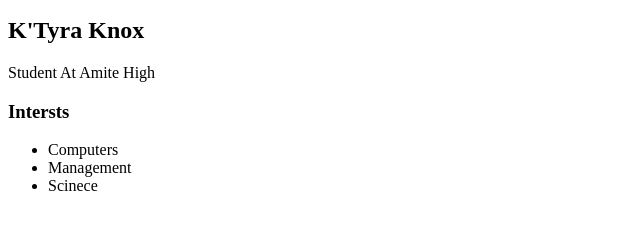
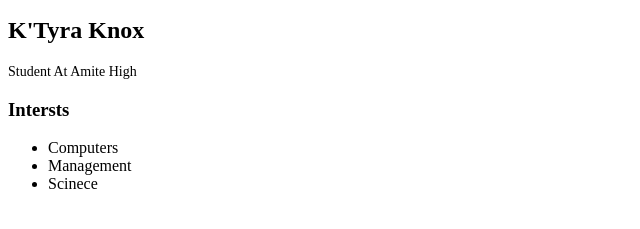
Before and after one commit to KtyraKnox/KKnox.github.io, a plain HTML site: page index.html in a window 1280 px wide. Shown: the part 329-558 px from the top of the page, 0-640 px from the left. Drawn offline with Linux system fonts and the light colour scheme.

Commit message:
Update index.html

```diff
--- a/index.html
+++ b/index.html
@@ -1,6 +1,13 @@
 <!DOCTYPE>`
 <html>
      <head>
+          <style>
+               p {
+                    color: dark grey;
+                    font-family: palyfair display;
+                    font-size: 14px;
+               }
+          </style>
           <title> K'Tyras Amazing Website</title>
      </head>
 
```
